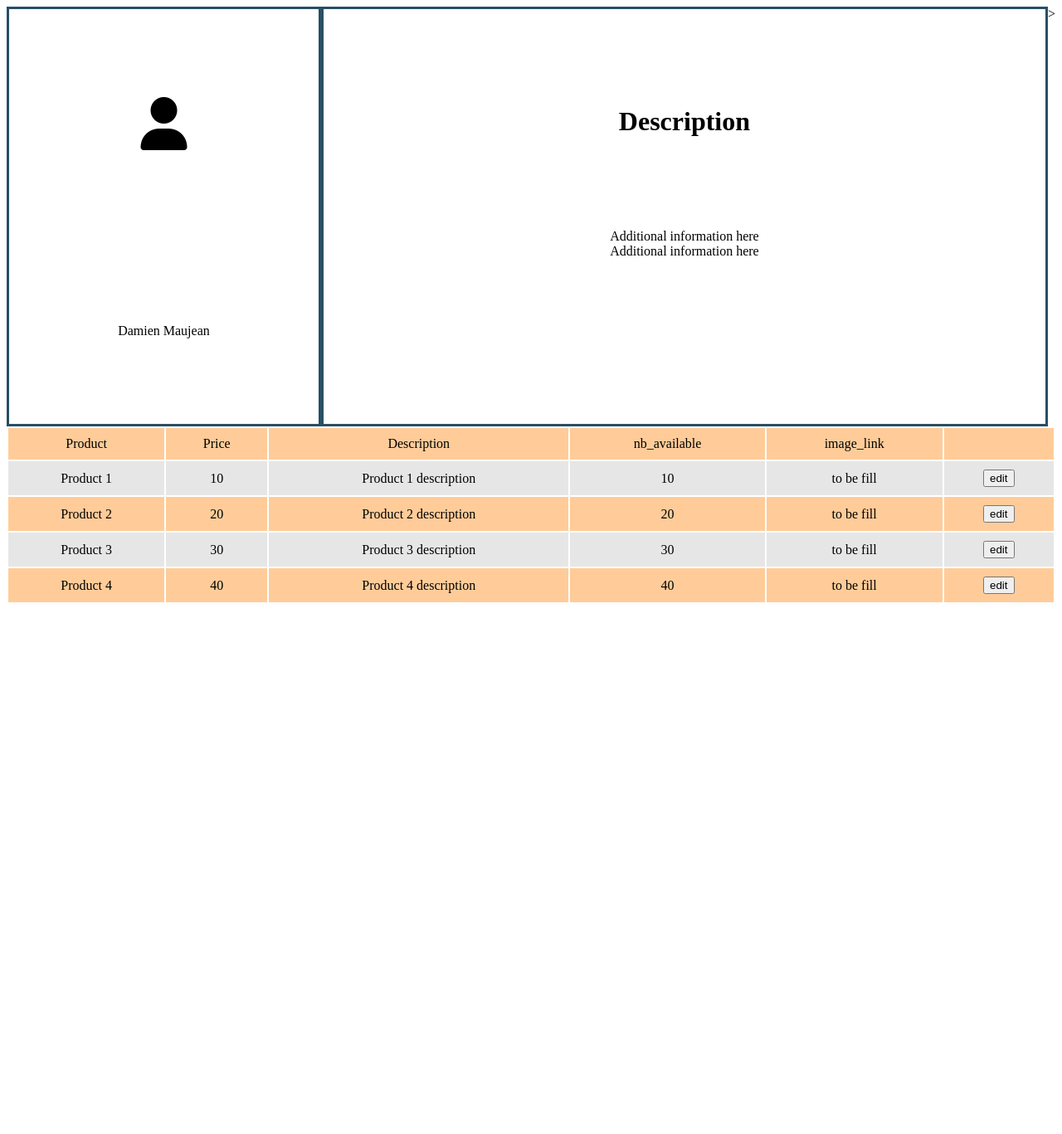
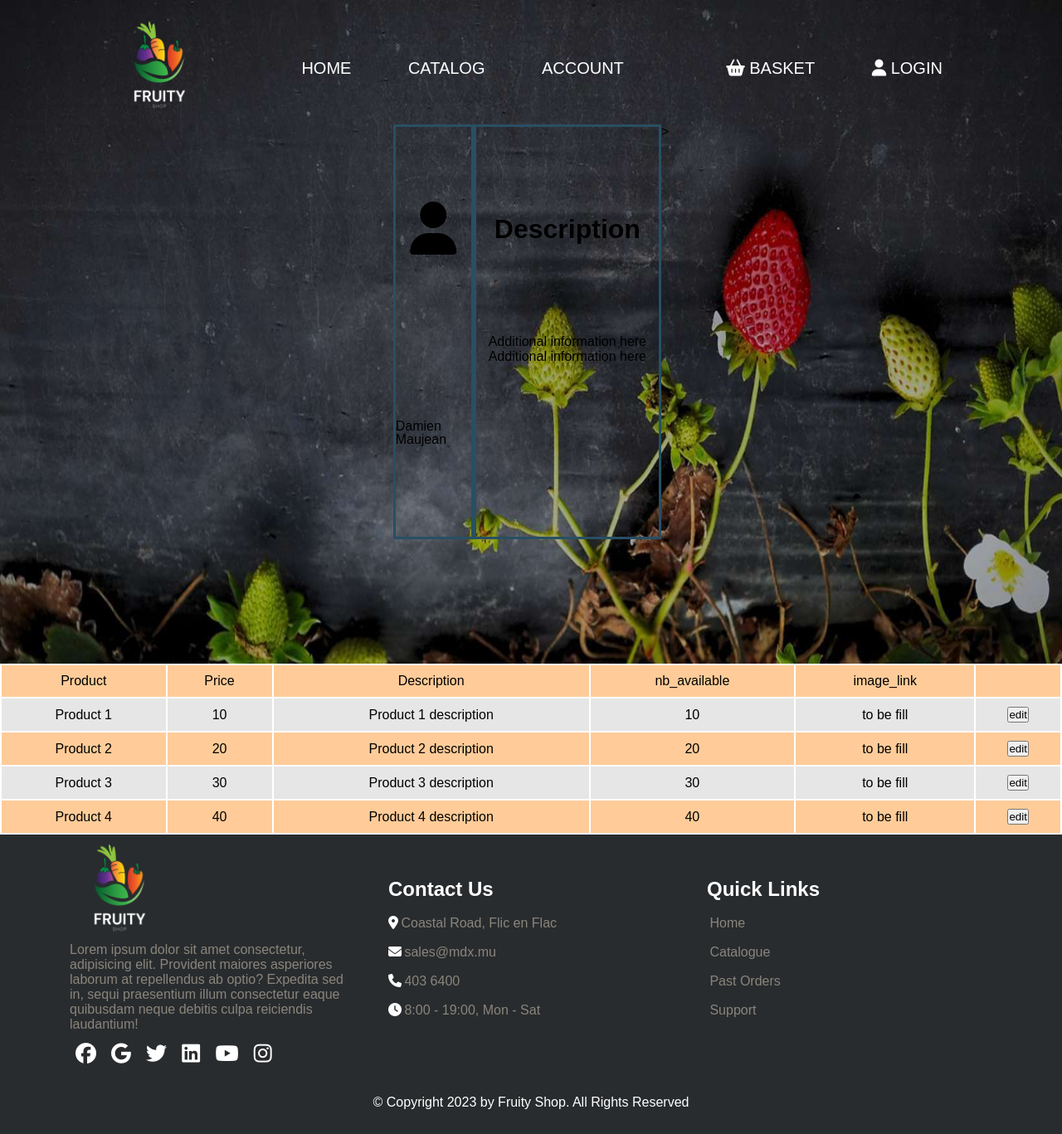
Before and after one commit to derecklhw/CST2120_Coursework2, a PHP site: page /account.html in a window 1280 px wide. Shown: the whole page at 83% size. Before the commit the page ends 726 px from the top, so only its background shows below. Run offline with PHP 8.4, Linux system fonts and the light colour scheme; some libraries are stand-ins or nearby versions.

Commit message:
feat: implementation of account to main website initiaited:

```diff
--- a/account.html
+++ b/account.html
@@ -1,15 +1,42 @@
-<!-- basic shop website -->
-<!doctype html>
-<html>
+<!DOCTYPE html>
+<html lang="en">
   <head>
-        <link href="styles\account.css" rel="stylesheet" type="text/css">
+    <meta charset="UTF-8" />
+    <meta http-equiv="X-UA-Compatible" content="IE=edge" />
+    <meta name="viewport" content="width=device-width, initial-scale=1.0" />
+    <title>Home Page</title>
+    <link rel="stylesheet" href="styles/account.css" />
     <script
       src="https://kit.fontawesome.com/6792829ccf.js"
       crossorigin="anonymous"
     ></script>
   </head>
   <body>
-        <div class="container"  >
+    <div class="hero">
+      <img class="background" src="assets/images/background/background.jpg" />
+      <nav>
+        <a href="">
+          <img src="assets/images/logo.png" alt="logo" />
+        </a>
+        <ul>
+          <li><a href="">Home</a></li>
+          <li><a href="">Catalog</a></li>
+          <li><a href="">Account</a></li>
+        </ul>
+        <ul>
+          <li>
+            <a id="basket-text" href=""
+              ><span class="fa-solid fa-basket-shopping"></span> Basket</a
+            >
+          </li>
+          <li>
+            <a id="login-text" href=""
+              ><span class="fa-solid fa-user"></span> Login</a
+            >
+          </li>
+        </ul>
+      </nav>
+      <div class="container">
         <div class="left-container">
             <h1><i class="fa-solid fa-user fa-2xl"></i></h1>
             <div class="info_container">
@@ -24,6 +51,9 @@
             </div>
         </div>>
       </div>
+    </div>
+    <main>
+      <section id="recommendation" name="recommendation">
         <div class="table-container">
           <table id="event_table">
             <tr>
@@ -72,5 +102,70 @@
             </tr>
           </table>
         </div>
+      </section>
+    </main>
+
+    <footer>
+      <div class="columns">
+        <div class="social">
+          <img src="assets/images/logo.png" alt="logo" />
+          <p>
+            Lorem ipsum dolor sit amet consectetur, adipisicing elit. Provident
+            maiores asperiores laborum at repellendus ab optio? Expedita sed in,
+            sequi praesentium illum consectetur eaque quibusdam neque debitis
+            culpa reiciendis laudantium!
+          </p>
+          <div class="social-medias">
+            <a href="https://facebook.com" class="fa-brands fa-facebook"></a>
+            <a href="https://google.com" class="fa-brands fa-google"></a>
+            <a href="https://twitter.com" class="fa-brands fa-twitter"></a>
+            <a href="https://linkedin.com" class="fa-brands fa-linkedin"></a>
+            <a href="https://youtube.com" class="fa-brands fa-youtube"></a>
+            <a href="https://instagram.com" class="fa-brands fa-instagram"></a>
+          </div>
+        </div>
+        <div class="contact-us">
+          <h2>Contact Us</h2>
+          <ul>
+            <li>
+              <i class="fa-solid fa-location-dot"></i>
+              <p>Coastal Road, Flic en Flac</p>
+            </li>
+            <li>
+              <i class="fa-solid fa-envelope"></i>
+              <p>sales@mdx.mu</p>
+            </li>
+            <li>
+              <i class="fa-solid fa-phone"></i>
+              <p>403 6400</p>
+            </li>
+            <li>
+              <i class="fa-solid fa-clock"></i>
+              <p>8:00 - 19:00, Mon - Sat</p>
+            </li>
+          </ul>
+        </div>
+        <div class="quick-links">
+          <h2>Quick Links</h2>
+          <ul>
+            <li>
+              <a href="">Home</a>
+            </li>
+            <li>
+              <a href="">Catalogue</a>
+            </li>
+            <li>
+              <a href="">Past Orders</a>
+            </li>
+            <li>
+              <a href="">Support</a>
+            </li>
+          </ul>
+        </div>
+      </div>
+      <div class="copyright">
+        <p>&#169; Copyright 2023 by Fruity Shop. All Rights Reserved</p>
+      </div>
+    </footer>
   </body>
 </html>
--- a/styles/account.css
+++ b/styles/account.css
@@ -1,3 +1,5 @@
+@import "common.css";
+
 .container {
   display: flex;
 }
@@ -6,45 +8,40 @@
   float: left;
   width: 30%;
   height: 500px;
-    /* background-color: aqua; */
 }
 
 .right-container {
   float: right;
   width: 70%;
   height: 500px;
-    /* background-color: blue; */
 }
-/* table{
-    width:100%;
-    background-color: red;
-} */
 
-.left-container, .right-container {
+.left-container,
+.right-container {
   display: grid;
   place-items: center;
   border: 3px solid #284f64;
 }
 
-  .left-container div, .right-container div {
-    margin: 0; /* This will remove any margins that are set by default */
-    margin-bottom: 2px; /* This will add a 5px margin to the bottom of each paragraph */
+.left-container div,
+.right-container div {
+  margin: 0;
+  margin-bottom: 2px;
   line-height: 1;
 }
 
 .info-container {
   position: relative;
-    top: -100px; /* This will move the Info container 50px up from its default position */
+  top: -100px;
 }
 
-  #User_name{
+#User_name {
   position: relative;
-    top: -100px; /* This will move the Info container 50px up from its default position */
+  top: -100px;
 }
 
 #event_table {
   width: 100%;
-    /* margin-left: 20%; */
   text-align: center;
 }
 
@@ -59,6 +56,6 @@
   text-align: center;
 }
 #event_table th {
-    padding: 10px; /* Add a padding of 10px to all cells in the table header */
+  padding: 10px;
   background-color: #c2b3a4;
 }
```
Lines whose indentation alone changed are shown as unchanged.
